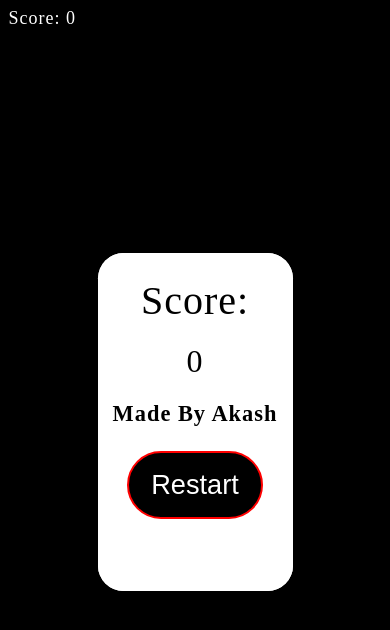
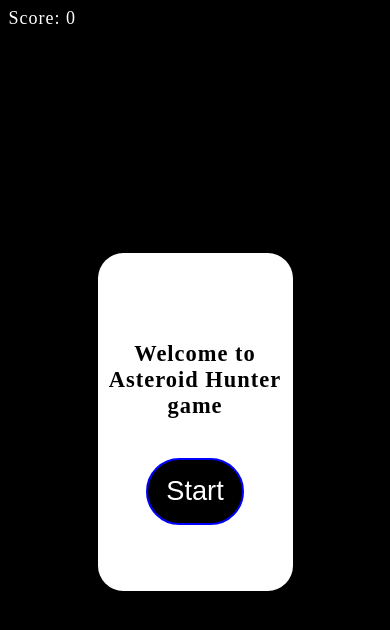
Before and after one commit to MrMischievousX/Asteroid-Hunter, a plain HTML site: page index.html in a window 390 px wide. Drawn offline with nearby package versions, Linux system fonts and the light colour scheme.

Commit message:
Update index.css

```diff
--- a/index.css
+++ b/index.css
@@ -95,7 +95,7 @@ h5 {
     display: flex;
     flex-direction: column;
     letter-spacing: 1px;
-    font-size: 1.5rem;
+    font-size: 1.2rem;
     text-align: center;
     width: 50%;
     height: 40%;
@@ -108,7 +108,7 @@ h5 {
     width: 50%;
     height: 20%;
     border: 2px solid blue;
-    margin: 1rem auto;
+    margin: 1rem auto 0 auto;
     font-size: 1.7rem;
     color: white;
     background: black;
@@ -117,7 +117,7 @@ h5 {
     background: white;
     position: absolute;
     color: black;
-    display: flex;
+    display: none;
     flex-direction: column;
     letter-spacing: 1px;
     font-size: x-large;
@@ -132,23 +132,23 @@ h5 {
     width: 70%;
     height: 20%;
     border: 2px solid red;
-    margin: 1.5rem auto;
+    margin: 0rem auto 0 auto;
     font-size: 1.7rem;
     color: white;
     background: black;
   }
   .score1 {
-    margin: 1.5rem 0 0 0;
-    font-size: 2.5rem;
+    margin: 1.2rem 0 0 0;
+    font-size: 2.2rem;
     user-select: none;
   }
   .score2 {
-    margin: 1.2rem 0 0 0;
+    margin: 1rem 0 0 0;
     font-size: 2rem;
     user-select: none;
   }
   h5 {
-    margin: 1.3rem auto 0 auto;
+    margin: 1.2rem auto 1rem auto;
     font-size: 1.4rem;
   }
 }
```
